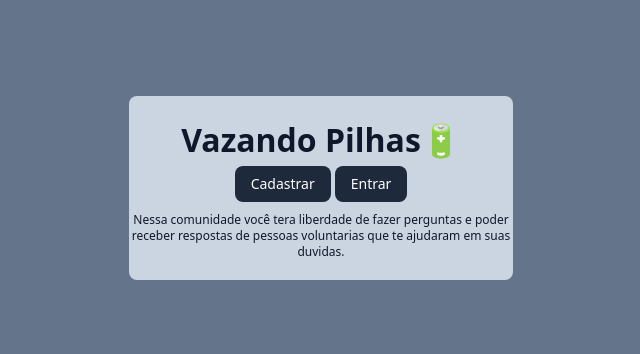
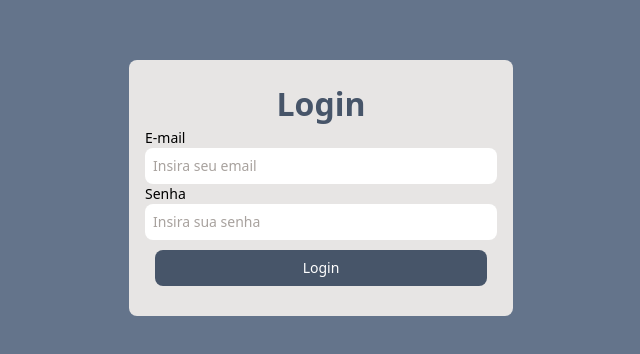
Before and after one commit to GapNeves/vazandopilhas, a React (Vite) app: page /login in a window 1280 px wide. Shown: the part 220-574 px from the top of the page, without its empty margins (319-959 px from the left). Built offline with nearby package versions, Linux system fonts and the light colour scheme.

Commit message:
feat: redirect pages login and cadastro

```diff
--- a/src/App.tsx
+++ b/src/App.tsx
@@ -1,9 +1,9 @@
-import Home from "./components/Home";
+import Router from "./components/Router";
 
 function App() {
   return (
     <div className="bg-slate-500 min-h-screen w-full flex flex-col items-center justify-center">
-      <Home/>
+      <Router/>
     </div>
   );
 }
--- a/src/components/Form.tsx
+++ b/src/components/FormCad.tsx
@@ -1,22 +1,24 @@
 import { useState, FormEvent } from "react";
-import { User } from "../types/User";
-import { validate } from "../utils/Validate";
+import { Cadastro } from "../types/Cadastro";
+import { validate } from "../utils/ValidateCadastro";
 
-const Form = () => {
+const FormCad = () => {
   const [name, setName] = useState("");
   const [email, setEmail] = useState("");
+  const [senha, setSenha] = useState("");
   const [agree, setAgree] = useState(false);
 
-  const [errors, setErrors] = useState<User | null>(null);
+  const [errors, setErrors] = useState<Cadastro | null>(null);
 
   const handleSubmit = (e: FormEvent) => {
     e.preventDefault();
 
     setErrors(null);
 
-    const data: User = {
+    const data: Cadastro = {
       name,
       email,
+      senha,
       agree,
     };
 
@@ -31,6 +33,7 @@ const Form = () => {
 
     setName("");
     setEmail("");
+    setSenha("");
     setAgree(false);
 
     alert("Obrigado por cadastrar!");
@@ -39,6 +42,9 @@ const Form = () => {
   return (
     <form className="flex flex-col gap-3" onSubmit={handleSubmit}>
       <div className="flex flex-col">
+      <h1 className="font-bold text-[2rem] text-slate-600 flex flex-col items-center">
+          Cadastre-se
+        </h1>
         <label className="text-sm" htmlFor="name">
           Nome
         </label>
@@ -71,6 +77,22 @@ const Form = () => {
       </div>
 
       <div className="flex flex-col">
+        <label className="text-sm" htmlFor="senha">
+          Senha
+        </label>
+        <input
+          type="password"
+          placeholder="Insira sua senha"
+          className="rounded-lg py-2 px-2 text-sm placeholder:text-sm placeholder:text-stone-400"
+          value={senha}
+          onChange={(e) => setSenha(e.target.value)}
+        />
+        {errors?.senha && (
+          <small className="text-xs text-red-500 mt-1">{errors?.senha}</small>
+        )}
+      </div>
+
+      <div className="flex flex-col">
         <a href="#" className="text-xs underline mg-2">
           Leia os termos
         </a>
@@ -84,8 +106,8 @@ const Form = () => {
             Concordo com os termos.
           </label>
           {errors?.agree && (
-          <small className="text-xs text-red-500 mt-1">{errors?.agree}</small>
-        )}
+            <small className="text-xs text-red-500 mt-1">{errors?.agree}</small>
+          )}
         </div>
       </div>
 
@@ -99,4 +121,4 @@ const Form = () => {
   );
 };
 
-export default Form;
+export default FormCad;
--- /dev/null
+++ b/src/components/FormLogin.tsx
@@ -0,0 +1,84 @@
+import { useState, FormEvent } from "react";
+import { Login } from "../types/Login";
+import { validate } from "../utils/ValidateCadastro";
+
+const FormLogin = () => {
+  const [email, setEmail] = useState("");
+  const [senha, setSenha] = useState("");
+
+  const [errors, setErrors] = useState<Login | null>(null);
+
+  const handleSubmit = (e: FormEvent) => {
+    e.preventDefault();
+
+    setErrors(null);
+
+    const data: Login = {
+      email,
+      senha,
+    };
+
+    const validateErrors = validate(data);
+
+    console.log(data, validateErrors);
+
+    if (Object.keys(validateErrors).length > 0) {
+      setErrors(validateErrors);
+      return;
+    }
+
+    setEmail("");
+    setSenha("");
+
+    alert("Obrigado por cadastrar!");
+  };
+
+  return (
+    <form className="flex flex-col gap-3" onSubmit={handleSubmit}>
+      <div className="flex flex-col">
+        <h1 className="font-bold text-[2rem] text-slate-600 flex flex-col items-center">
+          Login
+        </h1>
+        <div className="flex flex-col">
+          <label className="text-sm" htmlFor="email">
+            E-mail
+          </label>
+          <input
+            type="email"
+            placeholder="Insira seu email"
+            className="rounded-lg py-2 px-2 text-sm placeholder:text-sm placeholder:text-stone-400"
+            value={email}
+            onChange={(e) => setEmail(e.target.value)}
+          />
+          {errors?.email && (
+            <small className="text-xs text-red-500 mt-1">{errors?.email}</small>
+          )}
+        </div>
+        <div className="flex flex-col">
+          <label className="text-sm" htmlFor="senha">
+            Senha
+          </label>
+          <input
+            type="password"
+            placeholder="Insira sua senha"
+            className="rounded-lg py-2 px-2 text-sm placeholder:text-sm placeholder:text-stone-400"
+            value={senha}
+            onChange={(e) => setSenha(e.target.value)}
+          />
+          {errors?.senha && (
+            <small className="text-xs text-red-500 mt-1">{errors?.senha}</small>
+          )}
+        </div>
+
+        <button
+          type="submit"
+          className="m-2.5 bg-slate-600 hover:bag-slate-500 font-medium text-sm py-2 px-4 rounded-lg text-white"
+        >
+          Login
+        </button>
+      </div>
+    </form>
+  );
+};
+
+export default FormLogin;
--- a/src/components/Home.tsx
+++ b/src/components/Home.tsx
@@ -1,15 +1,22 @@
-// import React from 'react'
+import { useNavigate } from 'react-router-dom';
 
 const Home = () => {
+
+  const navigate = useNavigate();
+
   return (
     <div className="w-96 mt-4 bg-slate-300 px-4 py-5 rounded-lg flex flex-col items-center justify-center">
         <h1 className="font-bold text-[2rem] text-slate-900">Vazando Pilhas🔋</h1>
         <div className="w-full flex flex-lin justify-center">
-          <button className="m-0.5 bg-slate-800 hover:bag-slate-500 font-medium text-sm py-2 px-4 rounded-lg text-white">
+          <button className="m-0.5 bg-slate-800 hover:bag-slate-500 font-medium text-sm py-2 px-4 rounded-lg text-white" onClick={() => {
+            navigate('/cadastre')
+          }}>
             Cadastrar
           </button>
-          <button className="m-0.5 bg-slate-800 hover:bag-slate-500 font-medium text-sm py-2 px-4 rounded-lg text-white">
-            Entrar
+          <button className="m-0.5 bg-slate-800 hover:bag-slate-500 font-medium text-sm py-2 px-4 rounded-lg text-white" onClick={() => {
+            navigate('/login')
+          }}>
+            Login
           </button>
         </div>
         <p className="text-slate-900 text-xs w-96 mt-2 text-center">
@@ -17,7 +24,7 @@ const Home = () => {
           receber respostas de pessoas voluntarias que te ajudaram em suas
           duvidas.
         </p>
-      </div>
+    </div>
   )
 }
 
--- /dev/null
+++ b/src/components/Router.tsx
@@ -0,0 +1,16 @@
+import { Routes, Route } from "react-router-dom"
+import Home from "./Home"
+import Cadastre from "../pages/Cadastre"
+import Login from "../pages/Login"
+
+const Router = () => {
+  return (
+    <Routes>
+        <Route path='/' element={<Home/>}/>
+        <Route path='/cadastre' element={<Cadastre/>}/>
+        <Route path='/login' element={<Login/>}/>
+    </Routes>
+  )
+}
+
+export default Router
--- a/src/pages/Cadastre.tsx
+++ b/src/pages/Cadastre.tsx
@@ -1,12 +1,10 @@
-import Form from "../components/Form";
+import FormCad from "../components/FormCad";
 
 const Cadastre = () => {
   return (
     <div>
-      <h1 className="font-bold text-[2rem] text-white">Cadastre-se</h1>
-      <p className="text-white">Cadastre-se para tirar suas duvidas.</p>
       <div className="w-96 mt-4 bg-stone-200 px-4 py-5 rounded-lg">
-        <Form />
+        <FormCad />
       </div>
     </div>
   );
--- a/src/pages/Login.tsx
+++ b/src/pages/Login.tsx
@@ -1,12 +1,10 @@
-import Form from "../components/Form";
+import FormLogin from "../components/FormLogin";
 
 const Login = () => {
   return (
     <div>
-      <h1 className="font-bold text-[2rem] text-white">Cadastre-se</h1>
-      <p className="text-white">Cadastre-se para tirar suas duvidas.</p>
       <div className="w-96 mt-4 bg-stone-200 px-4 py-5 rounded-lg">
-        <Form />
+        <FormLogin />
       </div>
     </div>
   );
--- a/src/types/User.ts
+++ b/src/types/Cadastro.ts
@@ -1,5 +1,6 @@
-export type User = {
+export type Cadastro = {
     name?: string,
     email?: string,
+    senha?: string,
     agree?: boolean | string,
 };
--- /dev/null
+++ b/src/types/Login.ts
@@ -0,0 +1,4 @@
+export type Login = {
+    email?: string,
+    senha?: string,
+};
--- a/src/utils/Validate.ts
+++ b/src/utils/ValidateCadastro.ts
@@ -1,11 +1,11 @@
-import { User } from "../types/User";
+import { Cadastro } from "../types/Cadastro";
 
 type Error = {
     [key: string]: string;
 };
 
 
-export const validate = (date: User) => {
+export const validate = (date: Cadastro) => {
     const errors: Error = {};
     const emailRegex: RegExp = /^[^\s@]+@[^\s@]+\.[^\s@]+$/;
 
@@ -23,5 +23,11 @@ export const validate = (date: User) => {
     if (date.agree === false) {
         errors["agree"] = "É necessário concordar com os termos";
     }
+    if (!date.senha) {
+        errors["senha"] = "Senha obrigatoria";
+    }
+    if (typeof date.senha !== "undefined" && date.senha.length < 6) {
+        errors["senha"] = "Senha deve ter no minimo 6(seis) caracteres"
+    }
     return errors;
 }
--- /dev/null
+++ b/src/utils/ValidateLogin.ts
@@ -0,0 +1,24 @@
+import { Login } from "../types/Login";
+
+type Error = {
+    [key: string]: string;
+};
+
+
+export const validate = (date: Login) => {
+    const errors: Error = {};
+    const emailRegex: RegExp = /^[^\s@]+@[^\s@]+\.[^\s@]+$/;
+
+    if (!date.email) {
+        errors["email"] = "O Email é obrigatorio";
+    } else if (!emailRegex.test(date.email)){
+        errors["email"] = "Formato de email inválido";
+    }
+    if (!date.senha) {
+        errors["senha"] = "Senha obrigatoria";
+    }
+    if (typeof date.senha !== "undefined" && date.senha.length < 6) {
+        errors["senha"] = "Senha deve ter no minimo 6(seis) caracters"
+    }
+    return errors;
+}
```
